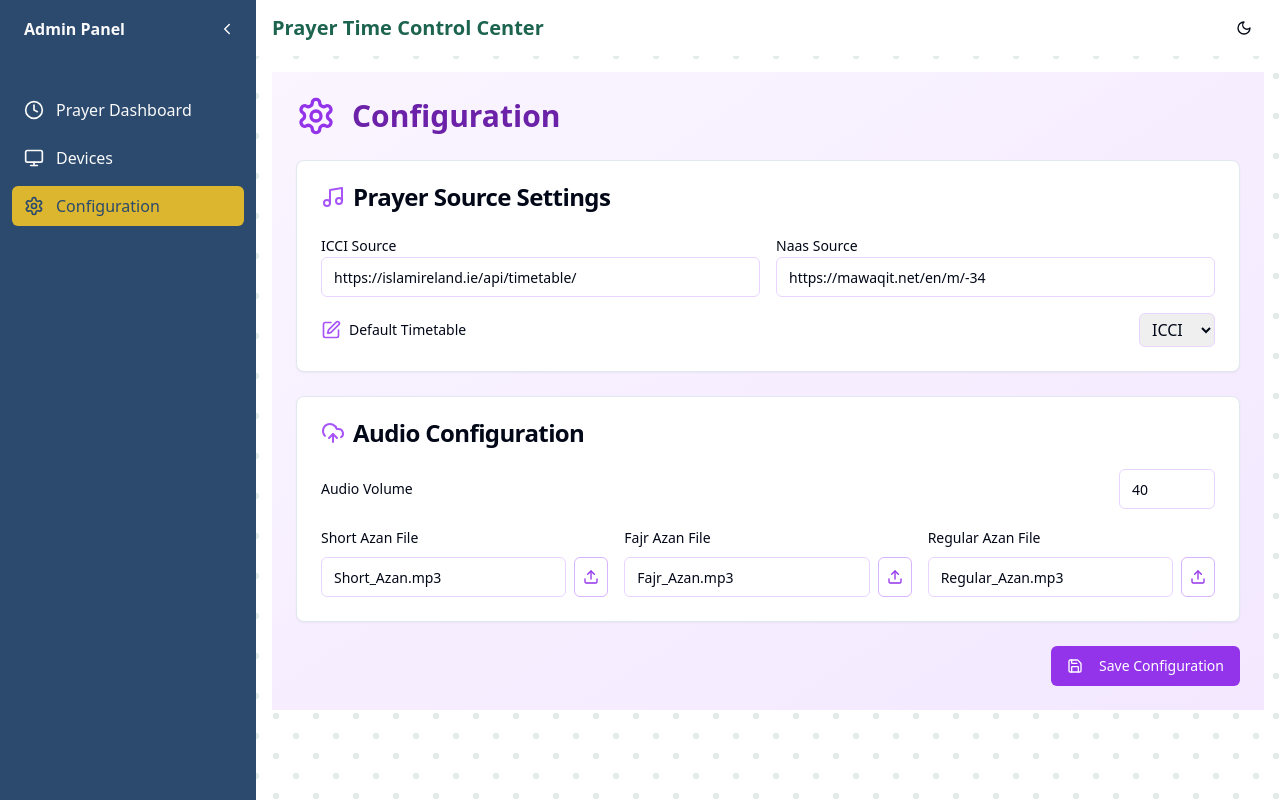
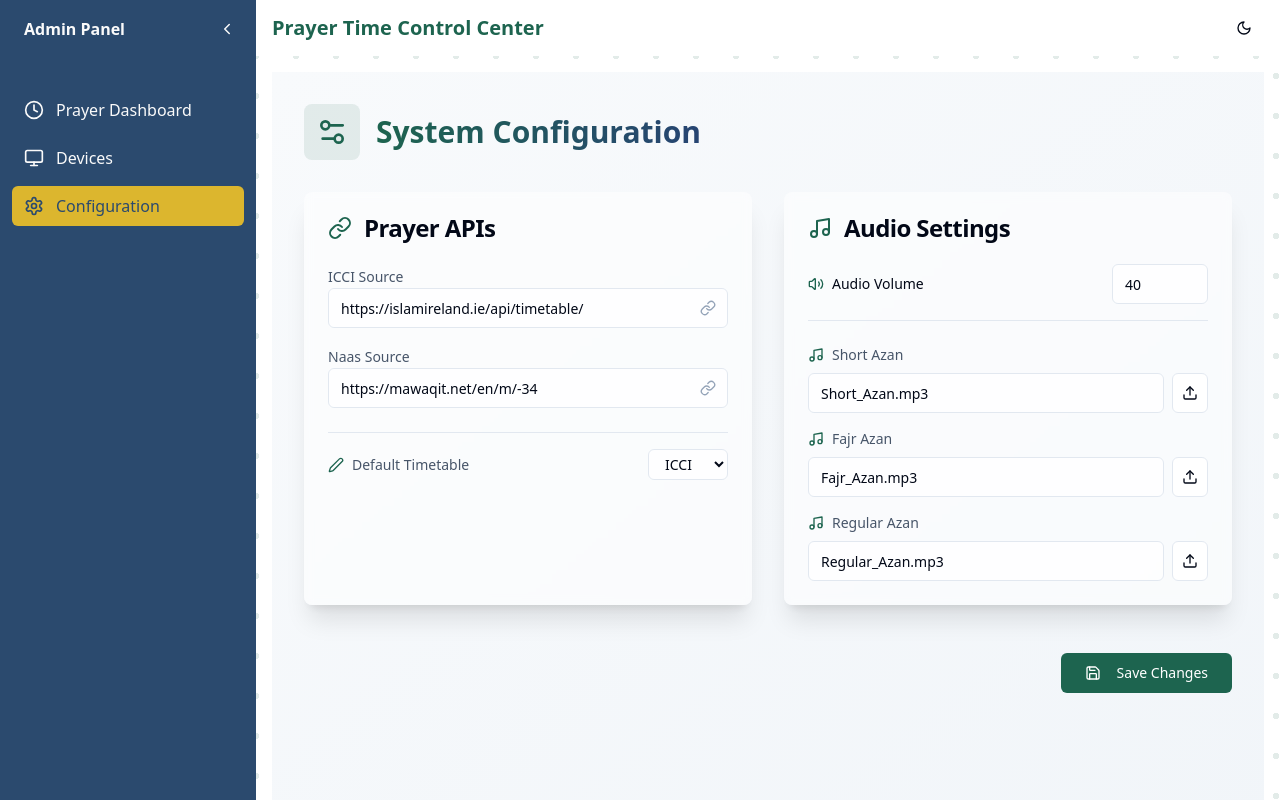
Before and after one commit to MoRefaie/AzanUI, a React (Vite) app: page /configuration in a window 1280 px wide. Built offline with nearby package versions, Linux system fonts and the light colour scheme.

Commit message:
Revert: Configuration page changes
Reverts the changes made to the configuration page, returning it to its previous state.

```diff
--- a/src/pages/Configuration.tsx
+++ b/src/pages/Configuration.tsx
@@ -3,17 +3,16 @@ import React, { useState } from 'react';
 import { Card, CardContent, CardHeader, CardTitle } from "@/components/ui/card";
 import { Button } from "@/components/ui/button";
 import {
-  Settings,
+  Settings2,
   Upload,
   Music,
   Save,
-  CloudUpload,
-  Edit,
-  CheckCircle
+  Link,
+  Edit2,
+  Volume2
 } from 'lucide-react';
 import { Input } from "@/components/ui/input";
 import { Label } from "@/components/ui/label";
-import { Switch } from "@/components/ui/switch";
 
 const Configuration = () => {
   const [configuration, setConfiguration] = useState({
@@ -35,47 +34,62 @@ const Configuration = () => {
   };
 
   return (
-    <div className="space-y-6 p-6 bg-gradient-to-br from-purple-50 to-purple-100">
-      <div className="flex items-center space-x-4 mb-6">
-        <Settings className="w-10 h-10 text-purple-600" />
-        <h1 className="text-3xl font-bold text-purple-800">Configuration</h1>
+    <div className="space-y-8 p-8 bg-gradient-to-br from-slate-50 to-slate-100 dark:from-slate-900 dark:to-slate-800 min-h-screen">
+      <div className="flex items-center space-x-4 mb-8">
+        <div className="p-3 bg-islamic-green/10 rounded-lg">
+          <Settings2 className="w-8 h-8 text-islamic-green" />
+        </div>
+        <h1 className="text-3xl font-bold bg-gradient-to-r from-islamic-green to-islamic-blue bg-clip-text text-transparent">
+          System Configuration
+        </h1>
       </div>
 
-      <Card className="hover:shadow-xl transition-shadow duration-300">
+      <div className="grid gap-8 md:grid-cols-2">
+        <Card className="backdrop-blur-sm bg-white/50 dark:bg-slate-800/50 border-none shadow-xl hover:shadow-2xl transition-all duration-300">
           <CardHeader>
-          <CardTitle className="flex items-center space-x-2">
-            <Music className="w-6 h-6 text-purple-500" />
-            <span>Prayer Source Settings</span>
+            <CardTitle className="flex items-center space-x-3">
+              <Link className="w-6 h-6 text-islamic-green" />
+              <span>Prayer APIs</span>
             </CardTitle>
           </CardHeader>
-        <CardContent className="space-y-4">
-          <div className="grid grid-cols-2 gap-4">
-            <div>
-              <Label>ICCI Source</Label>
+          <CardContent className="space-y-6">
+            <div className="space-y-4">
+              <div className="group">
+                <Label className="text-sm font-medium text-slate-600 dark:text-slate-300">ICCI Source</Label>
+                <div className="relative">
                   <Input
                     value={configuration.sources.icci}
                     onChange={(e) => setConfiguration(prev => ({
                       ...prev,
                       sources: { ...prev.sources, icci: e.target.value }
                     }))}
-                className="bg-white border-purple-200 focus:ring-purple-300"
+                    className="bg-white/70 dark:bg-slate-900/70 border-slate-200 dark:border-slate-700 focus-within:ring-islamic-green"
                   />
+                  <div className="absolute inset-y-0 right-0 pr-3 flex items-center pointer-events-none text-slate-400 group-hover:text-islamic-green transition-colors">
+                    <Link className="w-4 h-4" />
                   </div>
-            <div>
-              <Label>Naas Source</Label>
+                </div>
+              </div>
+              <div className="group">
+                <Label className="text-sm font-medium text-slate-600 dark:text-slate-300">Naas Source</Label>
+                <div className="relative">
                   <Input
                     value={configuration.sources.naas}
                     onChange={(e) => setConfiguration(prev => ({
                       ...prev,
                       sources: { ...prev.sources, naas: e.target.value }
                     }))}
-                className="bg-white border-purple-200 focus:ring-purple-300"
+                    className="bg-white/70 dark:bg-slate-900/70 border-slate-200 dark:border-slate-700 focus-within:ring-islamic-green"
                   />
+                  <div className="absolute inset-y-0 right-0 pr-3 flex items-center pointer-events-none text-slate-400 group-hover:text-islamic-green transition-colors">
+                    <Link className="w-4 h-4" />
                   </div>
                 </div>
-          <div className="flex items-center justify-between">
-            <Label className="flex items-center space-x-2">
-              <Edit className="w-5 h-5 text-purple-500" />
+              </div>
+            </div>
+            <div className="flex items-center justify-between pt-4 border-t border-slate-200 dark:border-slate-700">
+              <Label className="flex items-center space-x-2 text-sm font-medium text-slate-600 dark:text-slate-300">
+                <Edit2 className="w-4 h-4 text-islamic-green" />
                 <span>Default Timetable</span>
               </Label>
               <select
@@ -84,7 +98,7 @@ const Configuration = () => {
                   ...prev,
                   defaultTimetable: e.target.value
                 }))}
-              className="rounded-md border border-purple-200 px-2 py-1"
+                className="rounded-md border border-slate-200 dark:border-slate-700 bg-white/70 dark:bg-slate-900/70 px-3 py-1 text-sm focus:ring-islamic-green"
               >
                 <option value="icci">ICCI</option>
                 <option value="naas">Naas</option>
@@ -93,16 +107,19 @@ const Configuration = () => {
           </CardContent>
         </Card>
 
-      <Card className="hover:shadow-xl transition-shadow duration-300">
+        <Card className="backdrop-blur-sm bg-white/50 dark:bg-slate-800/50 border-none shadow-xl hover:shadow-2xl transition-all duration-300">
           <CardHeader>
-          <CardTitle className="flex items-center space-x-2">
-            <CloudUpload className="w-6 h-6 text-purple-500" />
-            <span>Audio Configuration</span>
+            <CardTitle className="flex items-center space-x-3">
+              <Music className="w-6 h-6 text-islamic-green" />
+              <span>Audio Settings</span>
             </CardTitle>
           </CardHeader>
-        <CardContent className="space-y-4">
-          <div className="flex items-center justify-between">
-            <Label>Audio Volume</Label>
+          <CardContent className="space-y-6">
+            <div className="flex items-center justify-between space-x-4 pb-4 border-b border-slate-200 dark:border-slate-700">
+              <Label className="flex items-center space-x-2">
+                <Volume2 className="w-4 h-4 text-islamic-green" />
+                <span>Audio Volume</span>
+              </Label>
               <Input
                 type="number"
                 value={configuration.audioVolume}
@@ -110,27 +127,34 @@ const Configuration = () => {
                   ...prev,
                   audioVolume: Number(e.target.value)
                 }))}
-              className="w-24 bg-white border-purple-200 focus:ring-purple-300"
+                className="w-24 bg-white/70 dark:bg-slate-900/70 border-slate-200 dark:border-slate-700 focus:ring-islamic-green"
                 min={0}
                 max={100}
               />
             </div>
-          <div className="grid grid-cols-3 gap-4">
+            <div className="grid gap-4">
               {[
-              { label: "Short Azan", key: "shortAzanFile" },
-              { label: "Fajr Azan", key: "fajrAzanFile" },
-              { label: "Regular Azan", key: "regularAzanFile" }
-            ].map(({ label, key }) => (
-              <div key={key} className="space-y-2">
-                <Label>{label} File</Label>
+                { label: "Short Azan", key: "shortAzanFile", icon: Music },
+                { label: "Fajr Azan", key: "fajrAzanFile", icon: Music },
+                { label: "Regular Azan", key: "regularAzanFile", icon: Music }
+              ].map(({ label, key, icon: Icon }) => (
+                <div key={key} className="group space-y-2">
+                  <Label className="flex items-center space-x-2 text-sm font-medium text-slate-600 dark:text-slate-300">
+                    <Icon className="w-4 h-4 text-islamic-green" />
+                    <span>{label}</span>
+                  </Label>
                   <div className="flex items-center space-x-2">
                     <Input
                       value={configuration[key]}
                       readOnly
-                    className="bg-white border-purple-200 flex-grow"
+                      className="bg-white/70 dark:bg-slate-900/70 border-slate-200 dark:border-slate-700 focus:ring-islamic-green flex-grow"
                     />
-                  <Button variant="outline" size="icon" className="border-purple-300">
-                    <Upload className="w-4 h-4 text-purple-600" />
+                    <Button
+                      variant="outline"
+                      size="icon"
+                      className="border-slate-200 dark:border-slate-700 hover:bg-islamic-green hover:text-white transition-colors"
+                    >
+                      <Upload className="w-4 h-4" />
                     </Button>
                   </div>
                 </div>
@@ -138,14 +162,15 @@ const Configuration = () => {
             </div>
           </CardContent>
         </Card>
+      </div>
 
-      <div className="flex justify-end">
+      <div className="flex justify-end pt-4">
         <Button
           onClick={handleConfigUpdate}
-          className="bg-purple-600 hover:bg-purple-700 text-white"
+          className="bg-islamic-green hover:bg-islamic-green/90 text-white px-6"
         >
           <Save className="mr-2 w-5 h-5" />
-          Save Configuration
+          Save Changes
         </Button>
       </div>
     </div>
--- a/tailwind.config.ts
+++ b/tailwind.config.ts
@@ -1,4 +1,3 @@
-
 import type { Config } from "tailwindcss";
 
 export default {
```
Lines whose indentation alone changed are shown as unchanged.
